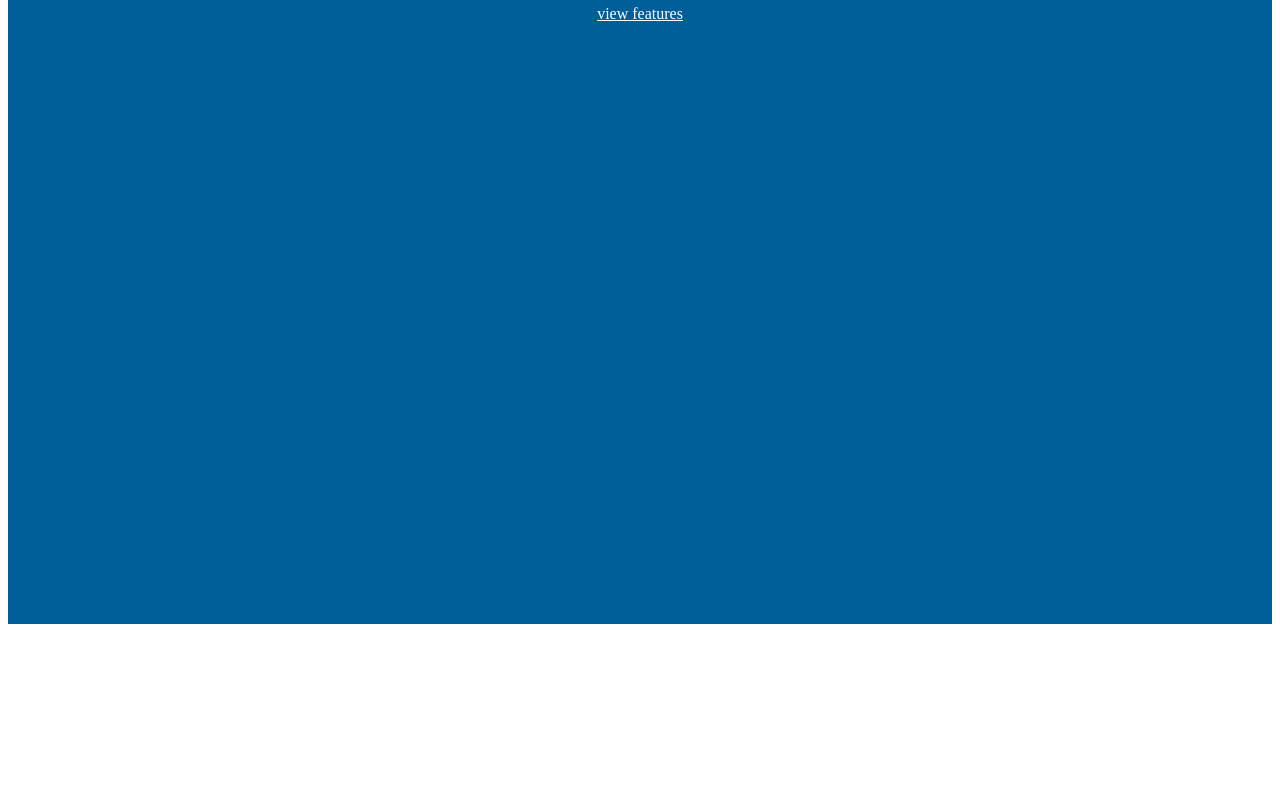
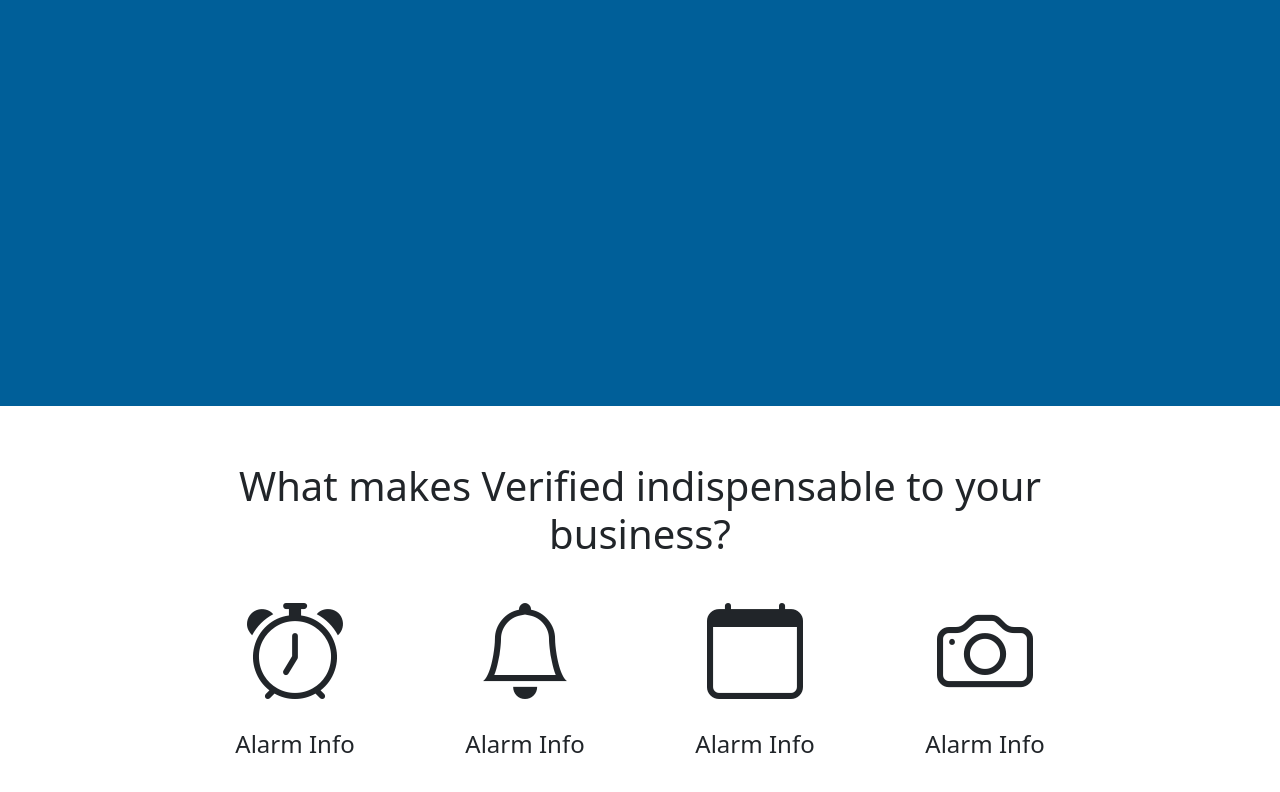
Before and after one commit to dsjanks1/diamond_r, a React (Create React App) app: page / in a window 1280 px wide. Shown: the part 394-1186 px from the top of the page. Before the commit the page ends 1026 px from the top, so only its background shows below. Built offline with nearby package versions, Linux system fonts and the light colour scheme; the HTML template or start-up script is replaced by a standard one.

Commit message:
home page layout and icons bootstrap

```diff
--- a/package.json
+++ b/package.json
@@ -13,6 +13,8 @@
     "@types/react": "^18.2.39",
     "@types/react-dom": "^18.2.17",
     "@types/react-router-dom": "^5.3.3",
+    "bootstrap": "^5.3.2",
+    "bootstrap-icons": "^1.11.2",
     "react": "^18.2.0",
     "react-dom": "^18.2.0",
     "react-redux": "^8.1.3",
--- a/src/App.tsx
+++ b/src/App.tsx
@@ -5,6 +5,8 @@
 import ContactUs from './pages/ContactUs';
 import NavBar from './components/NavBar';
 import './styles/App.css'
+import 'bootstrap/dist/css/bootstrap.min.css';
+import 'bootstrap-icons/font/bootstrap-icons.css';
 
 const App: React.FC = () => {
   return (
--- a/src/pages/Home.tsx
+++ b/src/pages/Home.tsx
@@ -5,7 +5,8 @@
 
 const Home: React.FC = () => {
     return (
-        <div className="home-container">
+        <div>
+        <div className="land-container">
             <div className="home-content">
                 <h1 className="home-title">Great tool that helps you verify those who interact with you</h1>
                 <div className="home-buttons">
@@ -21,6 +22,31 @@
                 <a href="/features" className="home-features-link">view features</a>
             </div>
         </div>
+        <div className="py-4 py-lg-7">
+    <div className="home-content text-center">
+        <h2 className="home-title">What makes Verified indispensable to your business?</h2>
+        <div className="row justify-content-center">
+            <div className="col-6 col-md-3">
+                <i className="bi bi-alarm large-icon"></i>
+                <h4 className="mt-2 font-weight-light">Alarm Info</h4>
+            </div>
+            <div className="col-6 col-md-3">
+                <i className="bi bi-bell large-icon"></i>
+                <h4 className="mt-2 font-weight-light">Alarm Info</h4>
+            </div>
+            <div className="col-6 col-md-3">
+                <i className="bi bi-calendar large-icon"></i>
+                <h4 className="mt-2 font-weight-light">Alarm Info</h4>
+            </div>
+            <div className="col-6 col-md-3">
+                <i className="bi bi-camera large-icon"></i>
+                <h4 className="mt-2 font-weight-light">Alarm Info</h4>
+            </div>
+        </div>
+    </div>
+</div>
+
+        </div>
     );
 };
 
--- a/src/styles/App.css
+++ b/src/styles/App.css
@@ -48,6 +48,21 @@
     padding-top: 60px; /* Less padding for the mobile navbar */
   }
 }
+.small-icon {
+  font-size: 4rem; /* You can set this to any size you want */
+}
+.medium-icon {
+  font-size: 4rem; /* You can set this to any size you want */
+}
+.large-icon {
+  font-size: 6rem; /* You can set this to any size you want */
+}
+.extra-large-icon {
+  font-size: 8rem; /* You can set this to any size you want */
+}
+.font-weight-light{
+  font-weight: 100 !important;
+}
 
 @keyframes App-logo-spin {
   from {
--- a/src/styles/Home.css
+++ b/src/styles/Home.css
@@ -1,6 +1,13 @@
 /* src/components/Home.css */
-.home-container {
-    background-color: #005f99; /* Adjust to the blue from the screenshot */
+.land-container {
+    background-color: #005f99;
+    color: white;
+    padding-top: 160px; /* Adjust to the height of your navbar */
+    padding-bottom: 50px;
+    min-height: 100vh; /* To ensure the container takes full viewport height */
+}
+.two-container {
+    background-color: #1f9900;
     color: white;
     padding-top: 160px; /* Adjust to the height of your navbar */
     padding-bottom: 50px;
@@ -13,6 +20,7 @@
     padding: 2em;
     text-align: center;
 }
+
 
 .home-title {
     font-size: 2.5em; /* Adjust to match your design */
--- a/src/styles/index.css
+++ b/src/styles/index.css
@@ -11,3 +11,8 @@
   font-family: source-code-pro, Menlo, Monaco, Consolas, 'Courier New',
     monospace;
 }
+.icon-text {
+  margin-top: 0.5rem; /* Adds some space between the icon and the text */
+  font-size: 0.9rem; /* Set the size of the text under the icon */
+  color: #000; /* Set the color of the text, if needed */
+}
```
Also changed, not shown: 1 other file (tests, documents, lock files or other folders).
